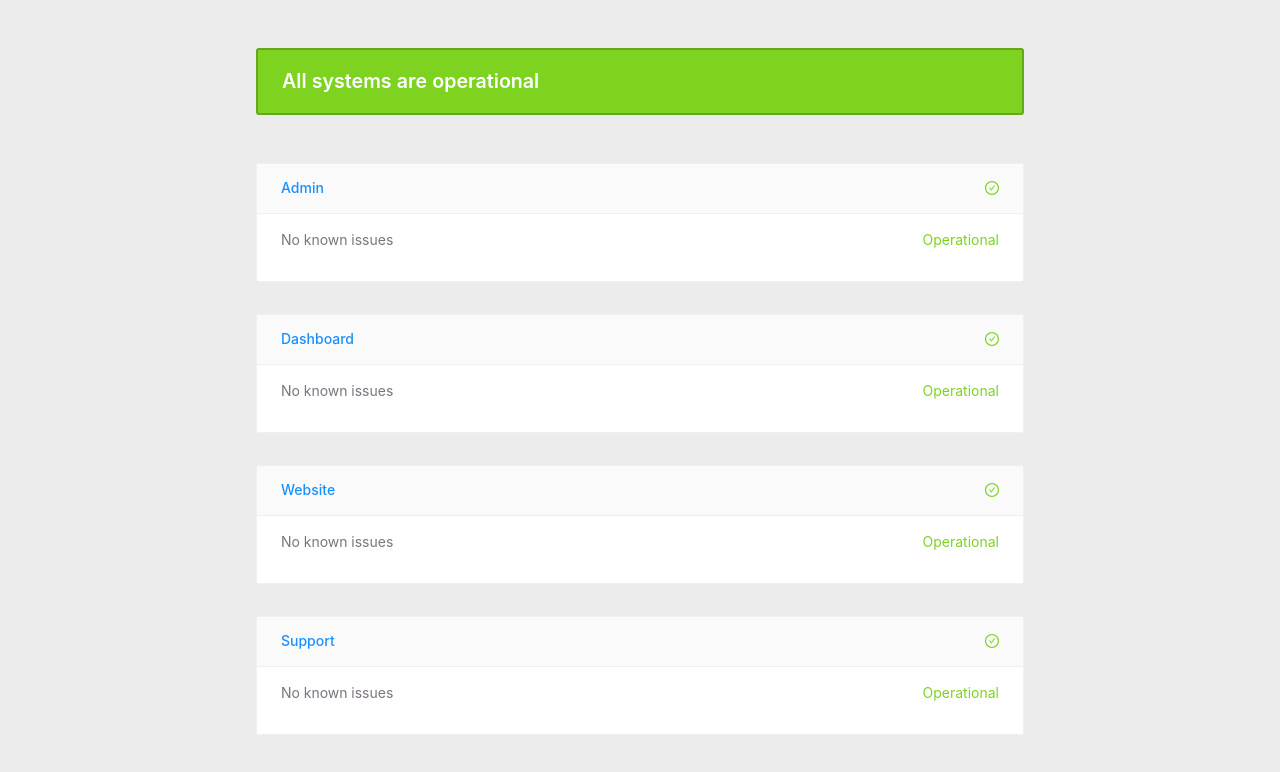
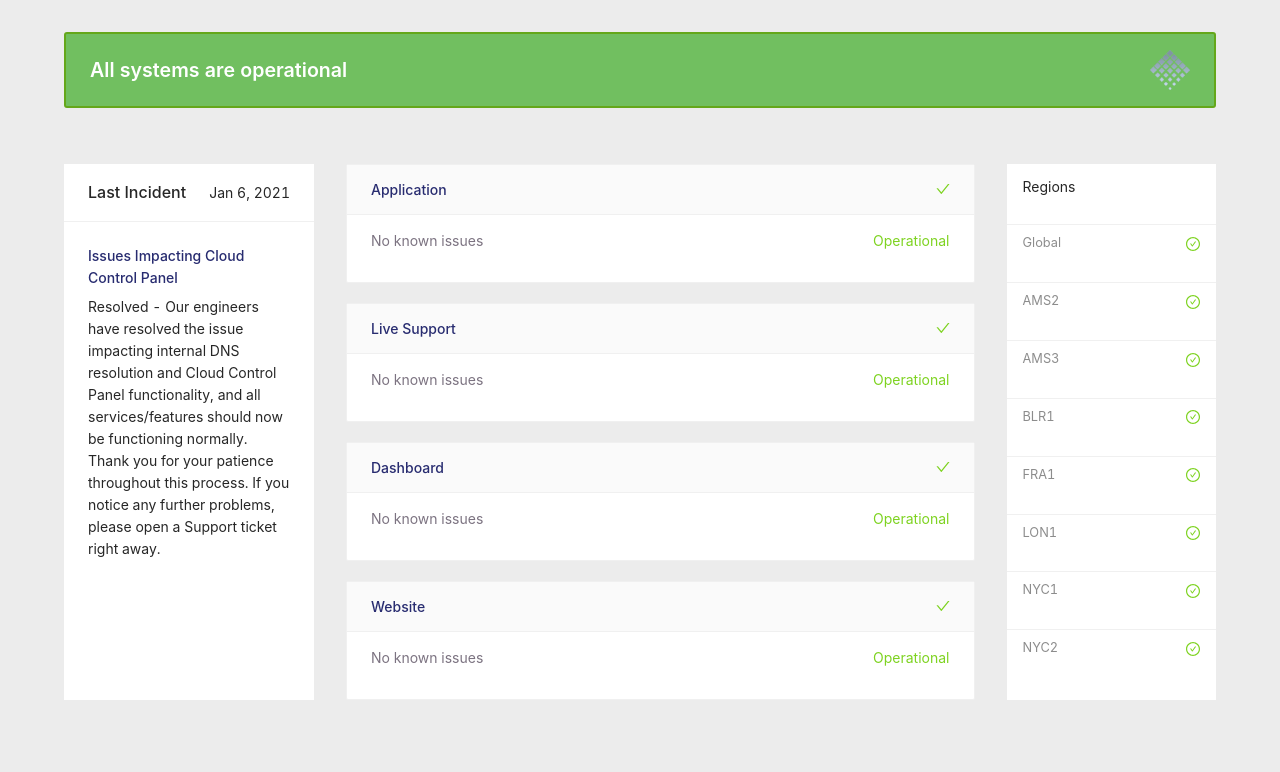
Before and after one commit to buikhacnam/stt, a React (Create React App) app: page / in a window 1280 px wide. Shown: the top 772 px of the page. Built offline with nearby package versions, Linux system fonts and the light colour scheme.

Commit message:
second commit

```diff
--- a/src/apiDemo/apiDemo.js
+++ b/src/apiDemo/apiDemo.js
@@ -1,17 +1,100 @@
 // isGood: true => Operational
 // isGood: false => Maintenance
+// date: example: Jan 6, 2021
 
+//this is the demo API
 export const apiDemo = {
-    admin: {
+
+    main: {
+        application: {
             isGood: true,
+            name: "Application",
+            link:"https://apps.pagefly.io/",
         },
         dashboard: {
             isGood: true,
+            name: "Dashboard",
+            link: "https://apps.pagefly.io/",
         },
         website: {
             isGood: true,
+            name: "Website",
+            link: 'https://pagefly.io/',
         },
         support: {
             isGood: true,
+            name: "Live Support",
+            link: 'https://help.pagefly.io/',
+        },
+    },
+
+    incident: {
+        hasIncident: true,
+
+        date: 'Jan 6, 2021',
+
+        title: 'Issues Impacting Cloud Control Panel',
+
+        description: 'Resolved - Our engineers have resolved the issue impacting internal DNS resolution and Cloud Control Panel functionality, and all services/features should now be functioning normally. Thank you for your patience throughout this process. If you notice any further problems, please open a Support ticket right away.',
+
+    },
+
+    regions: {
+        Global: {
+            name: 'Global',
+            isGood: true,
+        },
+        AMS2: {
+            name: 'AMS2',
+            isGood: true,
+        },
+        AMS3: {
+            name: 'AMS3',
+            isGood: true,
+        },
+        BLR1: {
+            name: 'BLR1',
+            isGood: true,
+        },
+        FRA1: {
+            name: 'FRA1',
+            isGood: true,
+        },
+        LON1: {
+            name: 'LON1',
+            isGood: true,
+        },
+        NYC1: {
+            name: 'NYC1',
+            isGood: true,
+        },
+        NYC2: {
+            name: 'NYC2',
+            isGood: true,
+        },
+        NYC3: {
+            name: 'NYC3',
+            isGood: true,
+        },
+        SFO1: {
+            name: 'SF01',
+            isGood: true,
+        },
+        SFO2: {
+            name: 'SF02',
+            isGood: true,
+        },
+        SFO3: {
+            name: 'SF03',
+            isGood: true,
+        },
+        SGP1: {
+            name: 'SGP1',
+            isGood: true,
+        },
+        TOR1: {
+            name: 'TOR1',
+            isGood: true,
+        },
+    },
 }
-}
--- /dev/null
+++ b/src/components/AllRegionsStatus.js
@@ -0,0 +1,40 @@
+import React, {useContext} from 'react';
+import {StatusContext} from '../contexts/AppContexts';
+import { List } from 'antd';
+import { CheckCircleOutlined, WarningOutlined } from '@ant-design/icons';
+import styled from 'styled-components';
+
+export default function AllSystemsStatus() {
+    const { allRegions } = useContext(StatusContext)
+    return (
+        <RegionsWrapper>
+            <List
+                itemLayout="vertical"
+                size="small"
+                dataSource={allRegions}
+                header={
+                    <div>
+                      <p style={{paddingLeft: '1rem'}}>Regions</p>
+                    </div>
+                }
+                renderItem={item => (
+                        <List.Item
+                            key={item.name}
+                            extra={item.isGood? <CheckCircleOutlined style={{color: '#7ED321'}}/> : <WarningOutlined style={{color: '#B98900'}}/>}
+                            style={{paddingBottom: 0}}
+                        >
+                            <List.Item.Meta
+
+                            description={item.isGood? <p style={{fontSize: '0.8rem',}}>{item.name}</p> : <p style={{fontSize: '0.8rem', textDecoration: 'line-through'}}>{item.name}</p>}
+                            />
+
+                        </List.Item>
+                )}
+            />
+        </RegionsWrapper>
+    )
+}
+
+const RegionsWrapper = styled.div`
+   background-color: #ffffff;
+`
--- a/src/components/AllSystemsStatus.js
+++ b/src/components/AllSystemsStatus.js
@@ -15,7 +15,6 @@ export default function AllSystemsStatus() {
 }
 
 const SystemsWrapper = styled.div`
-    margin-top: 3rem;
     display: grid;
-    grid-gap: 2rem;
+    gap: 20px;
 `
--- /dev/null
+++ b/src/components/Incidents.js
@@ -0,0 +1,26 @@
+import React, {useContext} from 'react';
+import {StatusContext} from '../contexts/AppContexts';
+import { Card } from 'antd';
+import styled from 'styled-components';
+
+export default function Incidents() {
+    const {incident} = useContext(StatusContext);
+    return (
+        <IncidentsWrapper>
+            <Card
+                size="default"
+                title="Last Incident"
+                bordered={false}
+                extra={incident.date}
+                style={{ width: 250, }}
+            >
+                <h4 style={{color: '#282C70'}}>{incident.title}</h4>
+                <p>{incident.description}</p>
+            </Card>
+        </IncidentsWrapper>
+    )
+}
+
+const IncidentsWrapper = styled.div`
+    background-color: #ffffff;
+`
--- a/src/components/OverallBadStatus.js
+++ b/src/components/OverallBadStatus.js
@@ -5,7 +5,8 @@ export default function OverallGoodStatus() {
     return (
         <StatusWrapper>
             <Status>
-                 The system is doing some maintenance
+                <div style={{margin: 'auto 0'}}>The system is doing some maintenance</div>
+                <div><img src='../favicon.png' alt='logo' height='40px' style={{float: 'right'}}/></div>
             </Status>
         </StatusWrapper>
     )
@@ -21,4 +22,7 @@ const Status = styled.div`
     padding: 1rem 1.5rem;
     font-size: 1.4em;
     font-weight: 600;
+    display: grid;
+    grid-template-columns: 1fr 1fr;
+    justify-content: 'space-between';
 `
--- a/src/components/OverallGoodStatus.js
+++ b/src/components/OverallGoodStatus.js
@@ -5,14 +5,15 @@ export default function OverallGoodStatus() {
     return (
         <StatusWrapper>
             <Status>
-                All systems are operational
+                <div style={{margin: 'auto 0'}}>All systems are operational</div>
+                <div><img src='../favicon.png' alt='logo' height='40px' style={{float: 'right'}}/></div>
             </Status>
         </StatusWrapper>
     )
 }
 
 const StatusWrapper = styled.div`
-    background-color: #7ED321;
+    background-color: #71BF60;
     border: 2px solid #64a71a;
     color: white;
     border-radius: 3px;
@@ -21,4 +22,7 @@ const Status = styled.div`
     padding: 1rem 1.5rem;
     font-size: 1.4em;
     font-weight: 600;
+    display: grid;
+    grid-template-columns: 1fr 1fr;
+    justify-content: 'space-between';
 `
--- a/src/components/OverallStatement.js
+++ b/src/components/OverallStatement.js
@@ -2,14 +2,21 @@ import React, {useContext} from 'react';
 import { StatusContext } from '../contexts/AppContexts';
 import OverallGoodStatus from './OverallGoodStatus';
 import OverallBadStatus from './OverallBadStatus';
+import styled from 'styled-components';
 
 export default function OverallStatement() {
-    const {allSystemsStatus, loading} = useContext(StatusContext);
+    const {allSystemsStatus} = useContext(StatusContext);
 
     return (
-        <div>
-            {(allSystemsStatus.isGood && !loading)? <OverallGoodStatus />: null}
-            {(!allSystemsStatus.isGood && !loading)? <OverallBadStatus />: null}
-        </div>
+        <OverallStatementStyled>
+            {allSystemsStatus.isGood && <OverallGoodStatus />}
+            {!allSystemsStatus.isGood && <OverallBadStatus />}
+        </OverallStatementStyled>
     )
 }
+
+const OverallStatementStyled = styled.div`
+    margin: 0 auto;
+    margin-bottom: 0.5rem;
+    width: 100%;
+`
--- a/src/components/serviceAreas/ServiceSystem.js
+++ b/src/components/serviceAreas/ServiceSystem.js
@@ -1,7 +1,7 @@
 /* eslint-disable no-unused-vars */
 import React, {useContext} from 'react';
 import { Card } from 'antd';
-import { CheckCircleOutlined, WarningOutlined } from '@ant-design/icons';
+import { CheckOutlined, WarningOutlined } from '@ant-design/icons';
 import styled from 'styled-components';
 
 export default function Admin({system}) {
@@ -11,8 +11,8 @@ export default function Admin({system}) {
             {system.isGood?
                 <Card
                     type="inner"
-                    title={<a href={system.link} target="_blank" rel="noreferrer">{system.name}</a>}
-                    extra={<CheckCircleOutlined style={{color:"#7ED321",}}/>}
+                    title={<a href={system.link} target="_blank" rel="noreferrer" style={{color: '#282C70'}}>{system.name}</a>}
+                    extra={<CheckOutlined style={{color:"#7ED321",}}/>}
                     hoverable
                     style={{cursor: 'default'}}
                 >
--- a/src/contexts/AppContexts.js
+++ b/src/contexts/AppContexts.js
@@ -1,3 +1,4 @@
+/* eslint-disable no-unused-vars */
 import React, {createContext, useState, useEffect}from 'react';
 import { apiDemo } from '../apiDemo/apiDemo';
 
@@ -5,43 +6,127 @@ export const StatusContext = createContext();
 const { Provider } = StatusContext;
 
 export default function AppContexts({ children }) {
-    const [admin, setAdmin] = useState({name: "Admin", link:"https://apps.pagefly.io/"});
-    const [dashboard, setDashboards] = useState({name: "Dashboard", link: "https://apps.pagefly.io/"});
-    const [website, setWebsite] = useState({name: "Website", link: 'https://pagefly.io/'});
-    const [support, setSupport] = useState({name: "Support", link: 'https://help.pagefly.io/'});
+
+    const [application, setApplication] = useState({});
+    const [dashboard, setDashboards] = useState({});
+    const [website, setWebsite] = useState({});
+    const [support, setSupport] = useState({});
+
+    const [incident, setIncident] = useState({})
+
+    const[Global, setGlobal] = useState({});
+    const[AMS2, setAMS2] = useState({});
+    const[AMS3, setAMS3] = useState({});
+    const[BLR1, setBLR1] = useState({});
+    const[FRA1, setFRA1] = useState({});
+    const[LON1, setLON1] = useState({});
+    const[NYC1, setNYC1] = useState({});
+    const[NYC2, setNYC2] = useState({});
+    const[NYC3, setNYC3] = useState({});
+    const[SFO1, setSFO1] = useState({});
+    const[SFO2, setSFO2] = useState({});
+    const[SFO3, setSFO3] = useState({});
+    const[SGP1, setSGP1] = useState({});
+    const[TOR1, setTOR1] = useState({});
+
     const [allSystemsStatus, setAllSystemsStatus] = useState({});
+
     const [loading, setLoading] = useState(true);
-    const allSystems = [admin, dashboard, website, support];
+
+    const allSystems = [application, support, dashboard, website ];
+    const allRegions = [Global, AMS2, AMS3, BLR1, FRA1, LON1, NYC1, NYC2,];
+    // cut SFO1, SFO2, SFO3, SGP1, TOR1, NYC3
+
+    useEffect(() => {
+        //Fetch demo API:
+        setTimeout(function fetchApi(){
+            setDashboards(() => {
+                return {...apiDemo.main.dashboard};
+            });
+
+            setApplication(() => {
+                return {...apiDemo.main.application};
+            });
+
+            setWebsite(() => {
+                return {...apiDemo.main.website};
+            });
+
+            setSupport(() => {
+                return {...apiDemo.main.support};
+            });
 
 
-    useEffect(() => {
-        //Fetch API:
-        setTimeout(function setTime(){
-            setDashboards(prev => {
-                return {...prev, isGood: apiDemo.dashboard.isGood};
+            setIncident(() => {
+                return {...apiDemo.incident}
+            })
+
+
+            setGlobal(() => {
+                return {...apiDemo.regions.Global}
             });
 
-            setAdmin(prev => {
-                return {...prev, isGood: apiDemo.admin.isGood};
+            setAMS2(() => {
+                return {...apiDemo.regions.AMS2}
             });
 
-            setWebsite(prev => {
-                return {...prev, isGood: apiDemo.website.isGood};
+            setAMS3(() => {
+                return {...apiDemo.regions.AMS3}
             });
 
-            setSupport(prev => {
-                return {...prev, isGood: apiDemo.support.isGood};
+            setBLR1(() => {
+                return {...apiDemo.regions.BLR1}
+            });
+
+            setFRA1(() => {
+                return {...apiDemo.regions.FRA1}
+            });
+
+            setLON1(() => {
+                return {...apiDemo.regions.LON1}
+            });
+
+            setNYC1(() => {
+                return {...apiDemo.regions.NYC1}
+            });
+
+            setNYC2(() => {
+                return {...apiDemo.regions.NYC2}
+            });
+
+            setNYC3(() => {
+                return {...apiDemo.regions.NYC3}
+            });
+
+            setSFO1(() => {
+                return {...apiDemo.regions.SFO1}
+            });
+
+            setSFO2(() => {
+                return {...apiDemo.regions.SFO2}
+            });
+
+            setSFO3(() => {
+                return {...apiDemo.regions.SFO3}
+            });
+
+            setSGP1(() => {
+                return {...apiDemo.regions.SGP1}
+            });
+
+            setTOR1(() => {
+                return {...apiDemo.regions.TOR1}
             });
 
             setLoading(false);
-
 
         }, 1000);
     }, [])
 
     useEffect(() => {
-        let isUpdate = (allSystems.every(system => (system.isGood))) ;
-        if(isUpdate){
+        let isAllSystemsGood = (allSystems.every(system => (system.isGood)));
+       // let isAllRegionsGood = (allRegions.every(region => (region.isGood)));
+        if(isAllSystemsGood) {
             setAllSystemsStatus(() => {
                 return {isGood: true}
             })
@@ -51,12 +136,18 @@ export default function AppContexts({ children }) {
             })
         }
     // eslint-disable-next-line react-hooks/exhaustive-deps
-    }, [admin, dashboard, website, support, loading])
+    }, [application, dashboard, website, support, loading])
 
 
 
     return (
-        <Provider value={{allSystems, admin, dashboard, website, support, allSystemsStatus, loading}}>
+        <Provider value={{
+                            allSystems,
+                            allRegions,
+                            allSystemsStatus,
+                            incident,
+                            loading,
+                        }}>
             {children}
         </Provider>
     )
--- a/src/pages/Home.js
+++ b/src/pages/Home.js
@@ -1,6 +1,8 @@
 import React , {useContext} from 'react'
 import OverallStatement from '../components/OverallStatement'
 import AllSystemsStatus from '../components/AllSystemsStatus'
+import AllRegionsStatus from '../components/AllRegionsStatus'
+import Incidents from '../components/Incidents'
 import {StatusContext} from '../contexts/AppContexts'
 import styled from 'styled-components'
 import { Spin } from 'antd';
@@ -16,23 +18,43 @@ export default function Home() {
                 </SpinStyle>
             </SpinWrapper>
             :
-            <MainContainer>
+            <Container>
                 <OverallStatement />
-                <AllSystemsStatus />
-            </MainContainer>
+                <MainContainer>
+                    <ContentWrapper>
+                        <Incidents />
+                        <AllSystemsStatus />
+                        <AllRegionsStatus />
+                    </ContentWrapper>
+                </MainContainer>
+            </Container>
         }
         </>
     )
 }
 
+const Container = styled.div `
+    padding-top: 2rem;
+    display: grid;
+    justify-content: center;
+    width: 90vw;
+    margin: 0 auto;
+`
+
 const MainContainer = styled.div`
-  margin: 0 auto;
-  width: 60vw;
+  display: grid;
+  justify-content: center;
   padding-top: 3rem;
   padding-bottom: 2rem;
-  @media (max-width: 600px) {
-    width: 90vw;
-  }
+
+`
+const ContentWrapper = styled.div`
+    display: grid;
+    grid-template-columns: 1fr 3fr 1fr;
+    gap: 2rem;
+    @media (max-width: 700px) {
+        grid-template: none;
+    }
 
 `
 
```
Also changed, not shown: src/components/Header.js (added, +14 -0 lines), src/favicon.png (added), 1 other file (tests, documents, lock files or other folders). Lines whose indentation alone changed are shown as unchanged.
